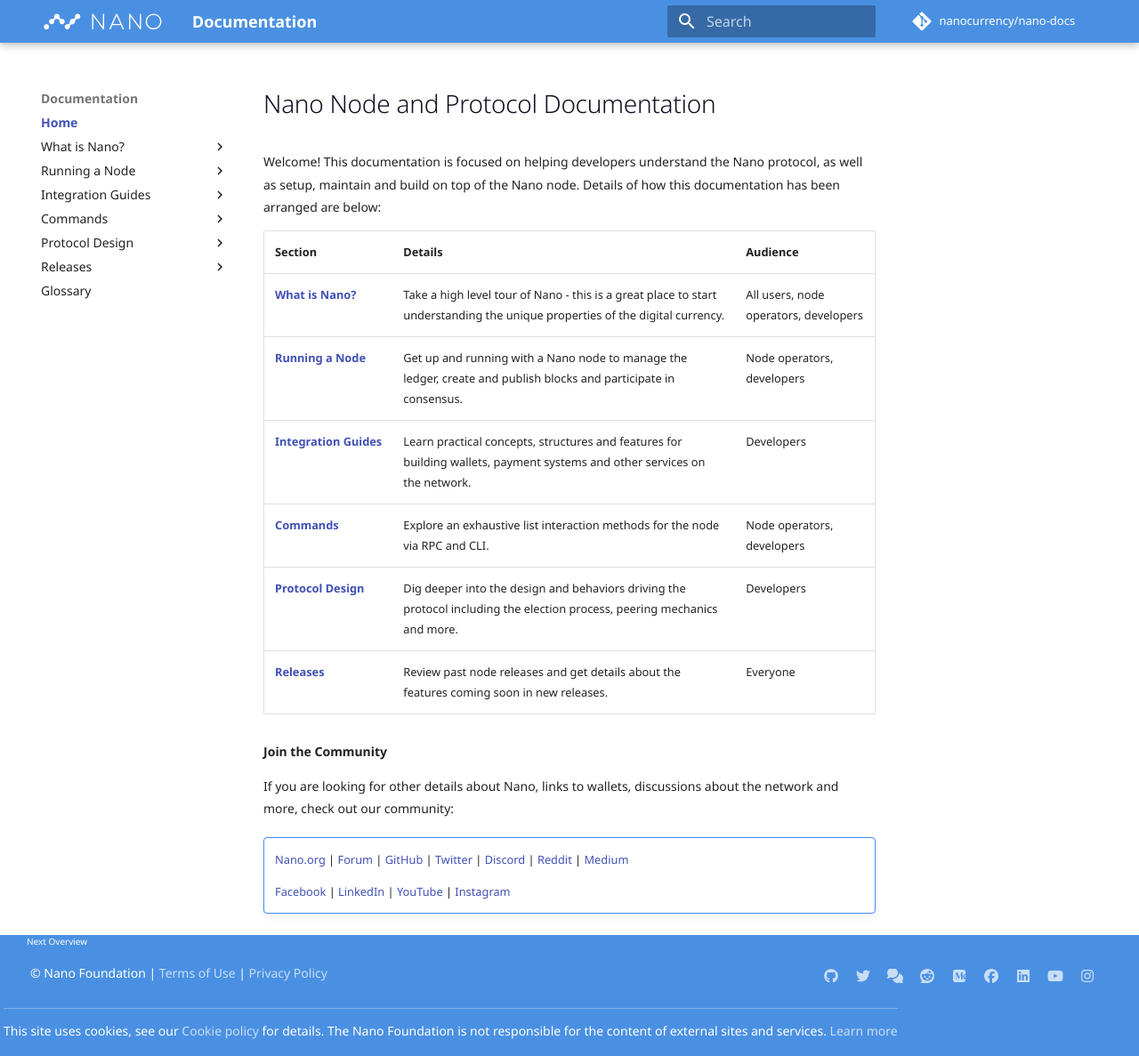
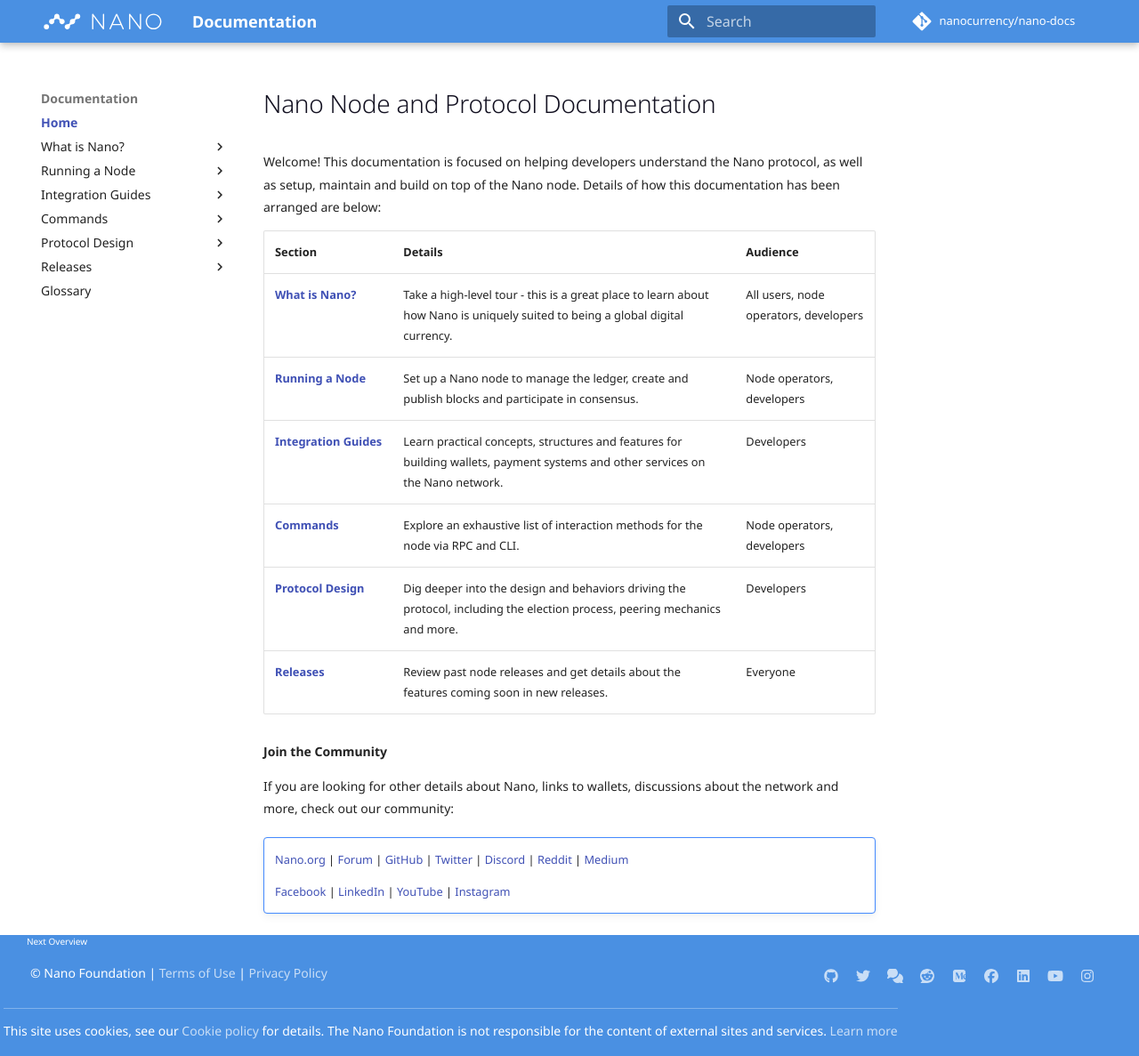
Before and after one commit to nanocurrency/nano-docs, an MkDocs documentation site: the page built from docs/index.md, in a window 1280 px wide and 1187 px high. Shown: the whole window at 89% size. Built offline with MkDocs 1.6.1 and Material for MkDocs 9.7.7, drawn with Linux system fonts in a browser that asks for light colours; comment, search, counter and statistics services are not loaded.

Commit message:
Doc clean up on index and readme

```diff
--- a/docs/index.md
+++ b/docs/index.md
@@ -3,11 +3,11 @@
 
 | Section | Details | Audience |
 | | | |
-|<span class="no-break">**[What is Nano?](/what-is-nano/overview/)**</span>|Take a high level tour of Nano - this is a great place to start understanding the unique properties of the digital currency.|All users, node operators, developers|
-|<span class="no-break">**[Running a Node](/running-a-node/overview/)**</span>| Get up and running with a Nano node to manage the ledger, create and publish blocks and participate in consensus. | Node operators, developers  |
-|<span class="no-break">**[Integration Guides](/integration-guides/the-basics)**</span>| Learn practical concepts, structures and features for building wallets, payment systems and other services on the network. | Developers  |
-|<span class="no-break">**[Commands](/commands/rpc-protocol/)**</span>|  Explore an exhaustive list interaction methods for the node via RPC and CLI. | Node operators, developers |
-|<span class="no-break">**[Protocol Design](/protocol-design/overview)**</span>|  Dig deeper into the design and behaviors driving the protocol including the election process, peering mechanics and more. | Developers |
+|<span class="no-break">**[What is Nano?](/what-is-nano/overview/)**</span>|Take a high-level tour - this is a great place to learn about how Nano is uniquely suited to being a global digital currency.|All users, node operators, developers|
+|<span class="no-break">**[Running a Node](/running-a-node/overview/)**</span>| Set up a Nano node to manage the ledger, create and publish blocks and participate in consensus. | Node operators, developers  |
+|<span class="no-break">**[Integration Guides](/integration-guides/the-basics)**</span>| Learn practical concepts, structures and features for building wallets, payment systems and other services on the Nano network. | Developers  |
+|<span class="no-break">**[Commands](/commands/rpc-protocol/)**</span>|  Explore an exhaustive list of interaction methods for the node via RPC and CLI. | Node operators, developers |
+|<span class="no-break">**[Protocol Design](/protocol-design/overview)**</span>|  Dig deeper into the design and behaviors driving the protocol, including the election process, peering mechanics and more. | Developers |
 |<span class="no-break">**[Releases](/releases/node-releases)**</span>| Review past node releases and get details about the features coming soon in new releases.  | Everyone  |
 
 **Join the Community**
```
Also changed, not shown: readme.md (+10 -10 lines).
